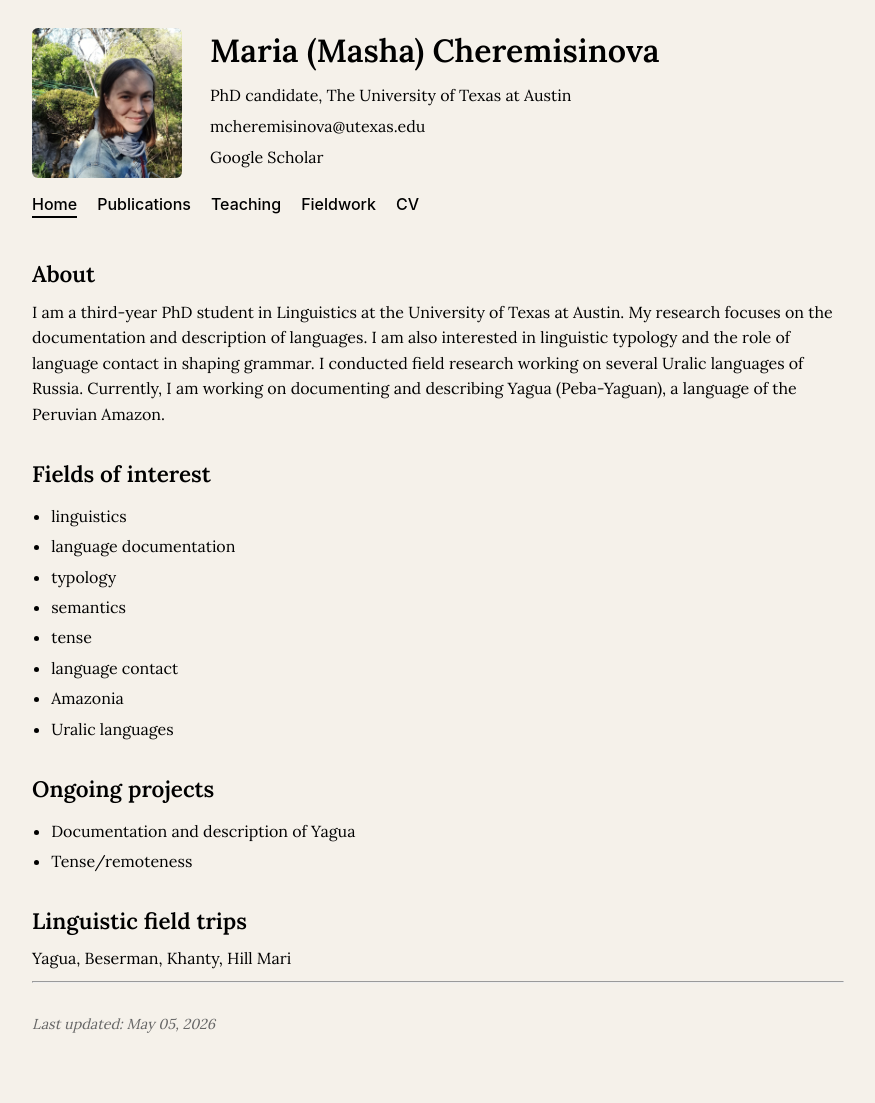
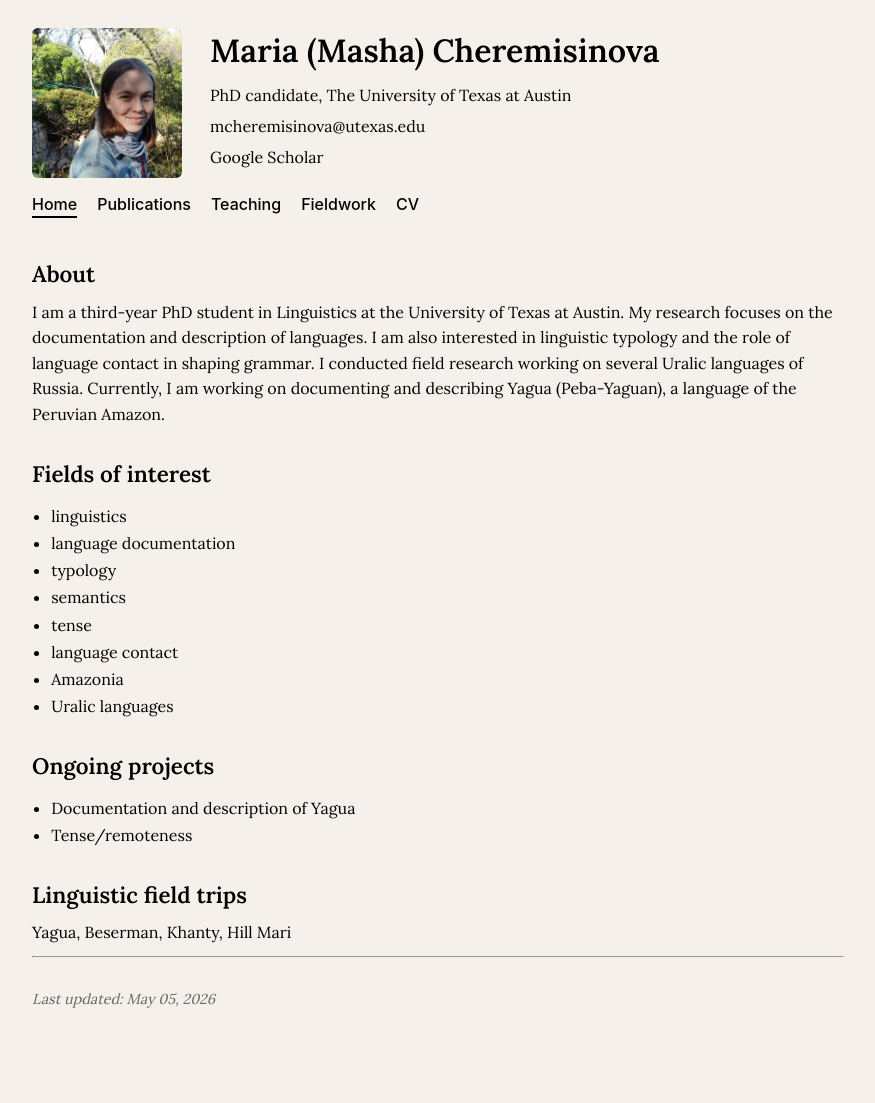
Before and after one commit to mashache/mashache.github.io, a Jekyll site: the page built from index.md, in a window 1280 px wide. Shown: the whole page, without its empty margins (202-1077 px from the left). Built offline with Jekyll 4.4.1, drawn with Linux system fonts in a browser that asks for light colours; after the commit the page ends 1078 px from its top, so only the background shows below that.

Commit message:
Update custom.css

```diff
--- a/assets/custom.css
+++ b/assets/custom.css
@@ -163,7 +163,7 @@ ul, ol {
 }
 
 li {
-  margin-bottom: 0.3em;   /* space between items */
+  margin-bottom: 0.1em;   /* space between items */
   line-height: 1.6;       /* spacing inside items */
 }
 
```
